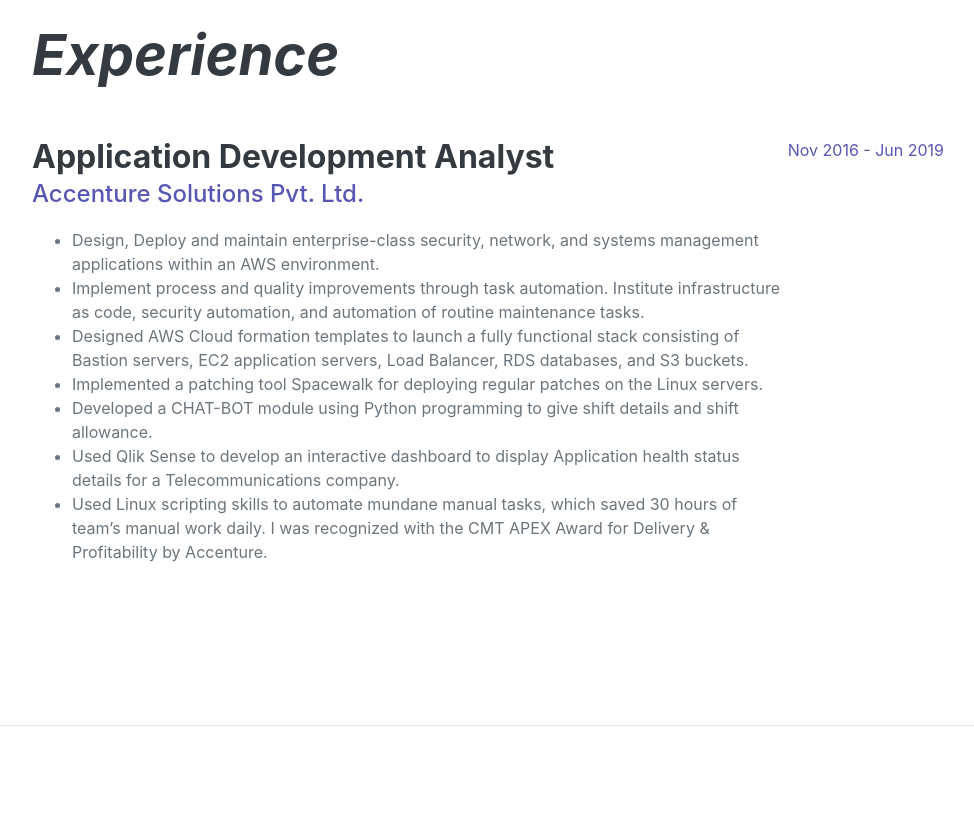
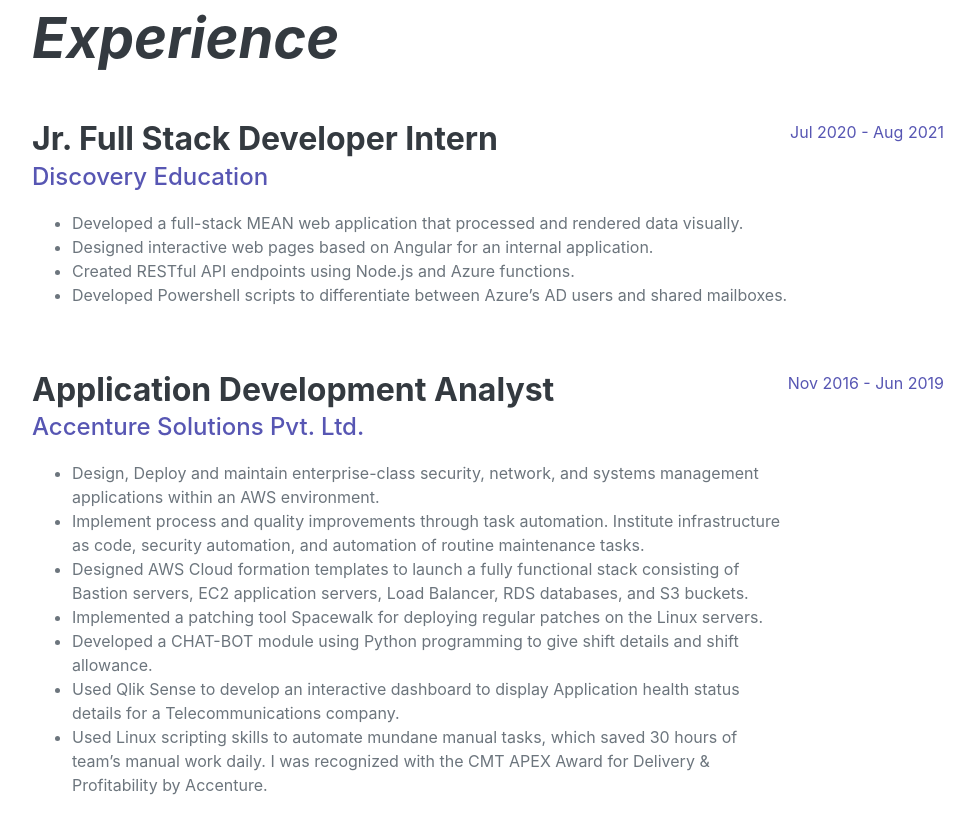
Before and after one commit to sarangspadalkar/sarangpadalkar.github.io, a plain HTML site: page index.html in a window 1280 px wide. Shown: the part 2080-2914 px from the top of the page, without its empty margins (288-1262 px from the left). Drawn offline with nearby package versions, Linux system fonts and the light colour scheme; a web font is replaced by a local one.

Commit message:
added internship experience

```diff
--- a/index.html
+++ b/index.html
@@ -202,6 +202,26 @@
         <section class="resume-section" id="experience">
             <div class="resume-section-content">
                 <h2 class="mb-5 font-italic">Experience</h2>
+                <div class="d-flex flex-column flex-md-row justify-content-between mb-5">
+                    <div class="flex-grow-1">
+                        <h3 class="mb-0">Jr. Full Stack Developer Intern</h3>
+                        <div class="subheading mb-3"> <a href="https://www.linkedin.com/company/discoveryed/">Discovery
+                                Education</a><br>
+                        </div>
+                        <div class="sm-text">
+
+                        </div>
+                        <ul>
+                            <li>Developed a full-stack MEAN web application that processed and rendered data visually.
+                            </li>
+                            <li>Designed interactive web pages based on Angular for an internal application.</li>
+                            <li>Created RESTful API endpoints using Node.js and Azure functions.</li>
+                            <li>Developed Powershell scripts to differentiate between Azure’s AD users and shared
+                                mailboxes.</li>
+                        </ul>
+                    </div>
+                    <div class="flex-shrink-0"><span class="text-primary">Jul 2020 - Aug 2021</span></div>
+                </div>
                 <div class="d-flex flex-column flex-md-row justify-content-between mb-5">
                     <div class="flex-grow-1">
                         <h3 class="mb-0">Application Development Analyst</h3>
```
